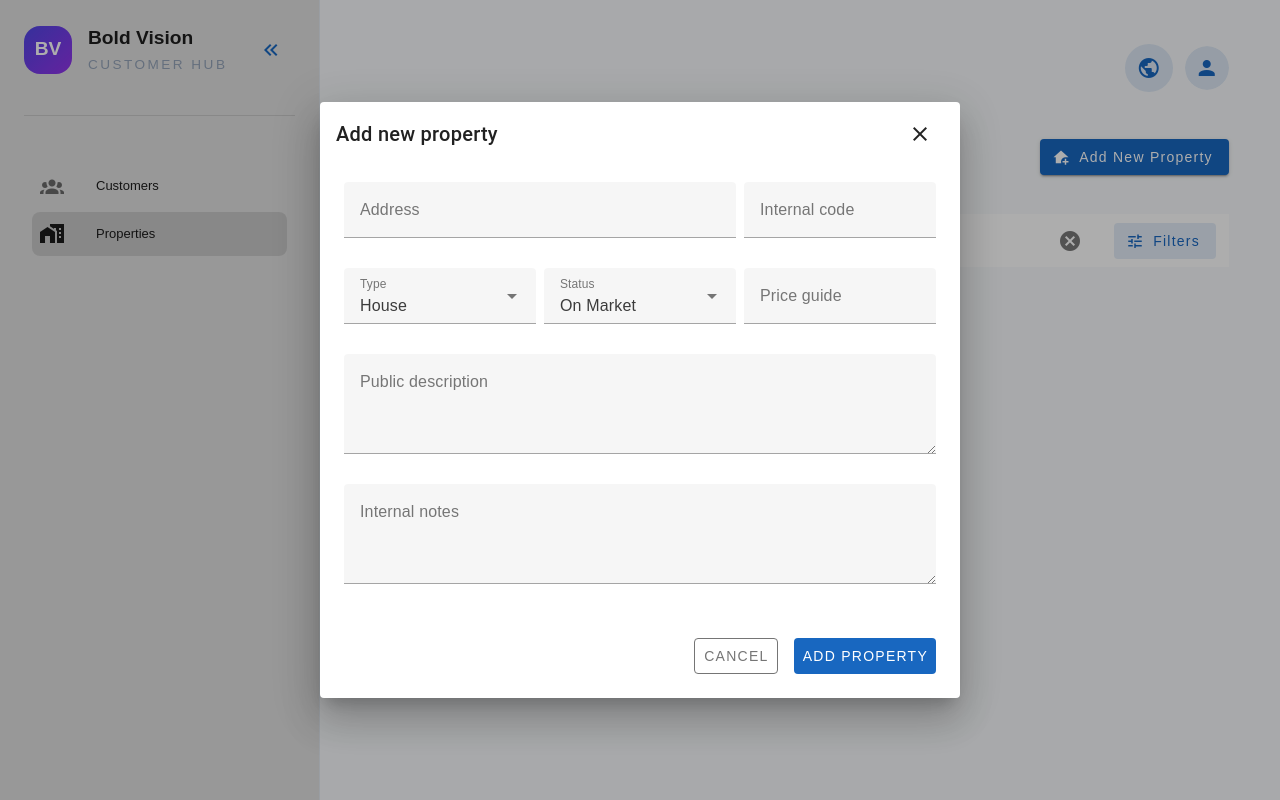
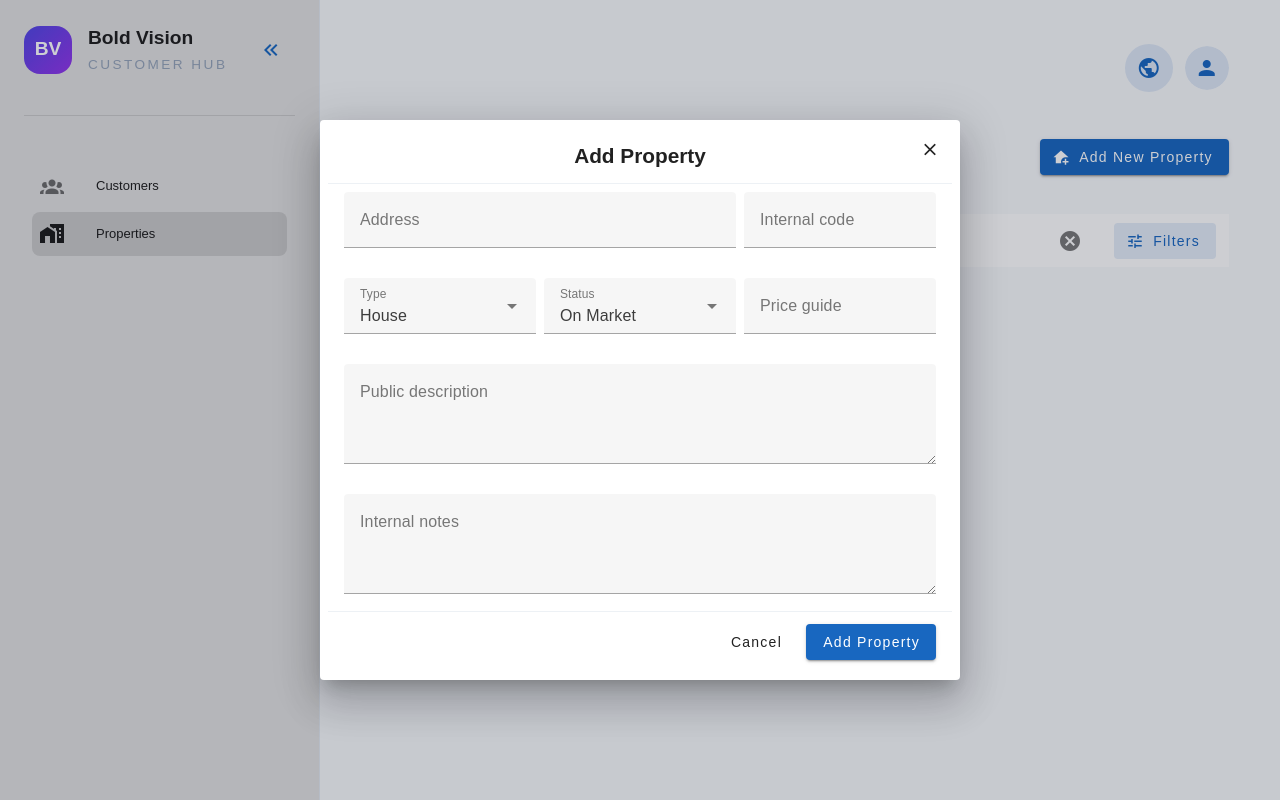
Before and after one commit to Sakada-lim/CRM-Project, a Vue app in the folder Bold_Vision_CRM/: page /properties in a window 1280 px wide. Both pictures are taken after typing "Sample" into the empty fields and a click on the button "Add New Property". Built offline with nearby package versions, Linux system fonts and the light colour scheme.

Commit message:
Add new property use dialog css template

```diff
--- /dev/null
+++ b/Bold_Vision_CRM/src/components/properties/AddPropertyDialog.vue
@@ -0,0 +1,85 @@
+<template>
+  <v-dialog
+    v-model="isOpen"
+    :max-width="640"
+    transition="dialog-transition"
+    :scrim="'rgba(15,23,42,0.65)'"
+  >
+    <v-card class="filter-dialog-card add-property-dialog">
+      <header class="dialog-header">
+        <h2 class="dialog-title">Add Property</h2>
+        <v-btn icon variant="text" density="comfortable" class="dialog-close" @click="close">
+          <v-icon icon="mdi-close" size="20" />
+        </v-btn>
+      </header>
+
+      <div class="dialog-body" tabindex="-1">
+        <PropertyForm v-model="draft" />
+      </div>
+
+      <footer class="dialog-footer">
+        <v-spacer />
+        <v-btn variant="text" class="text-capitalize" @click="close">Cancel</v-btn>
+        <v-btn color="primary" class="text-capitalize" @click="handleConfirm">Add property</v-btn>
+      </footer>
+    </v-card>
+  </v-dialog>
+</template>
+
+<script setup>
+import PropertyForm from './PropertiesForm.vue'
+import { useFilterDialogState } from '../../composables/useFilterDialogState'
+
+const props = defineProps({
+  modelValue: { type: Boolean, default: false },
+  model: {
+    type: Object,
+    default: () => ({
+      address: '',
+      type: 'House',
+      status: 'On Market',
+      priceGuide: '',
+      description: '',
+      notes: '',
+    }),
+  },
+})
+
+const emit = defineEmits(['update:modelValue', 'confirm'])
+
+const { draft, isOpen, close } = useFilterDialogState({
+  props,
+  emit,
+  // reusing dialog state helper for consistent open/close behavior
+  createEmptyDraft: () => ({
+    address: '',
+    type: 'House',
+    status: 'On Market',
+    priceGuide: '',
+    description: '',
+    notes: '',
+  }),
+  mapCriteriaToDraft: (data = {}) => ({
+    address: data?.address ?? '',
+    type: data?.type ?? 'House',
+    status: data?.status ?? 'On Market',
+    priceGuide: data?.priceGuide ?? '',
+    description: data?.description ?? '',
+    notes: data?.notes ?? '',
+  }),
+})
+
+function handleConfirm() {
+  emit('confirm', { ...draft })
+}
+</script>
+
+<style scoped src="../../assets/styles/components/filterDialog.css">
+</style>
+
+<style scoped>
+/* Scoped, component-specific override. Using wrapper class for specificity. */
+:deep(.add-property-dialog .dialog-body) {
+  padding: 8px 16px 8px !important;
+}
+</style>
--- a/Bold_Vision_CRM/src/components/properties/PropertiesForm.vue
+++ b/Bold_Vision_CRM/src/components/properties/PropertiesForm.vue
@@ -11,7 +11,7 @@
     <v-col cols="12" md="4">
       <v-select
         v-model="form.type"
-        :items="['House', 'Unit', 'Townhouse', 'Land']"
+        :items="['House', 'Unit', 'Townhouse', 'Land', 'Commercial']"
         label="Type"
         required
       />
--- a/Bold_Vision_CRM/src/views/PropertiesView.vue
+++ b/Bold_Vision_CRM/src/views/PropertiesView.vue
@@ -104,15 +104,11 @@
       :label="paginationLabel"
     />
 
-    <BaseDialog
+    <AddPropertyDialog
       v-model="showAddProperty"
-      title="Add new property"
-      confirm-text="Add property"
+      :model="newProperty"
       @confirm="handleAddProperty"
-      @cancel="resetNewProperty"
-    >
-      <PropertyForm v-model="newProperty" />
-    </BaseDialog>
+    />
 
     <PropertyFilterDialog
       v-model="showFilterDialog"
@@ -127,7 +123,7 @@
 <script setup>
 import { computed, ref } from 'vue'
 import { usePropertyStore } from '../stores/propertyStore'
-import BaseDialog from '../components/base/BaseDialog.vue'
+import AddPropertyDialog from '../components/properties/AddPropertyDialog.vue'
 import BasePaginationFooter from '../components/base/BasePaginationFooter.vue'
 import PropertyForm from '../components/properties/PropertiesForm.vue'
 import PropertiesToolbar from '../components/properties/PropertiesToolbar.vue'
```
